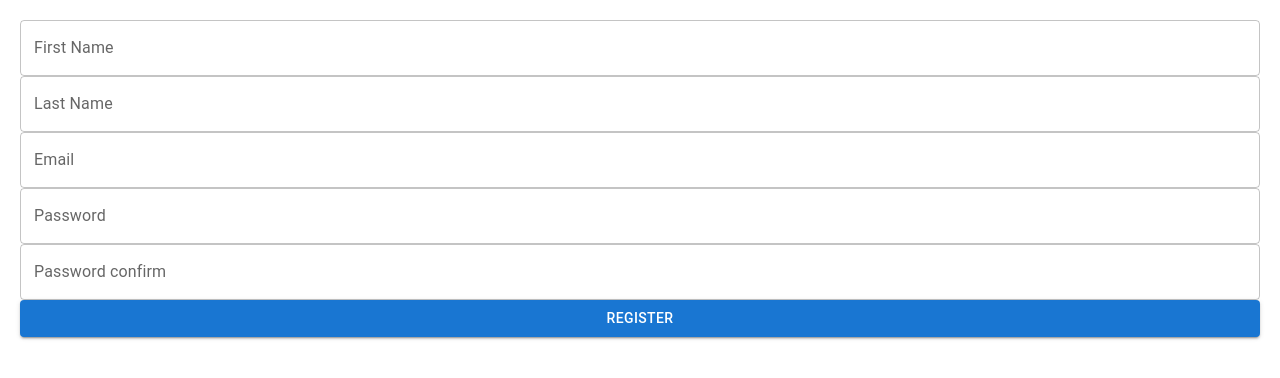
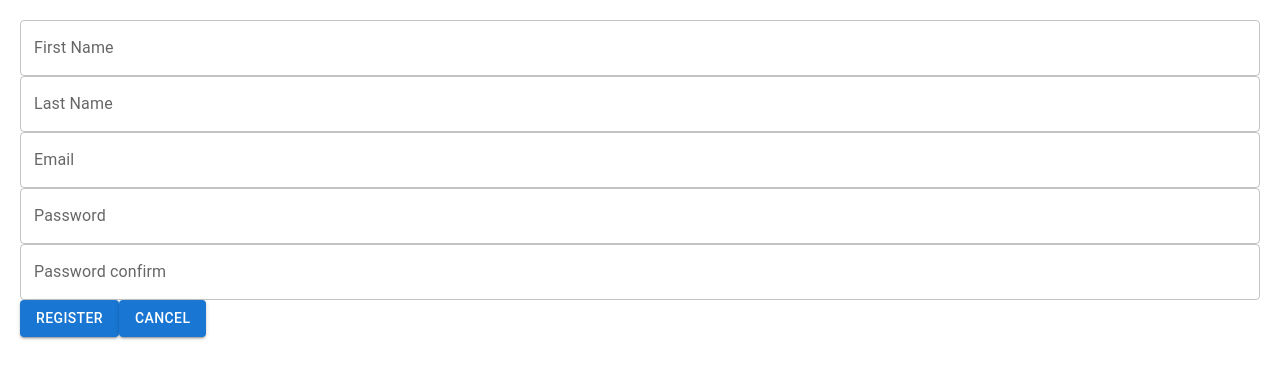
Before and after one commit to FREEZ2385/AttendenceSystem, a React (Create React App) app: page /register in a window 1280 px wide. Shown: the top 378 px of the page. Built offline with nearby package versions, Linux system fonts and the light colour scheme.

Commit message:
[Update] add cancel button in register

```diff
--- a/src/components/pages/register.tsx
+++ b/src/components/pages/register.tsx
@@ -1,6 +1,7 @@
 import React, { useState } from 'react';
 import { Button, TextField } from '@mui/material';
 import './css/register.css'
+import { width } from '@mui/system';
 
 interface Props {
   text: string;
@@ -16,7 +17,10 @@ function Register({ text }: Props): JSX.Element {
         <TextField label="Email" variant="outlined" />
         <TextField label="Password" type="password" variant="outlined" />
         <TextField label="Password confirm" type="password" variant="outlined" />
-        <Button variant="contained">Register</Button>
+        <div>
+          <Button variant="contained">Register</Button>
+          <Button variant="contained">Cancel</Button>
+        </div>
     </div>
   );
 }
```
